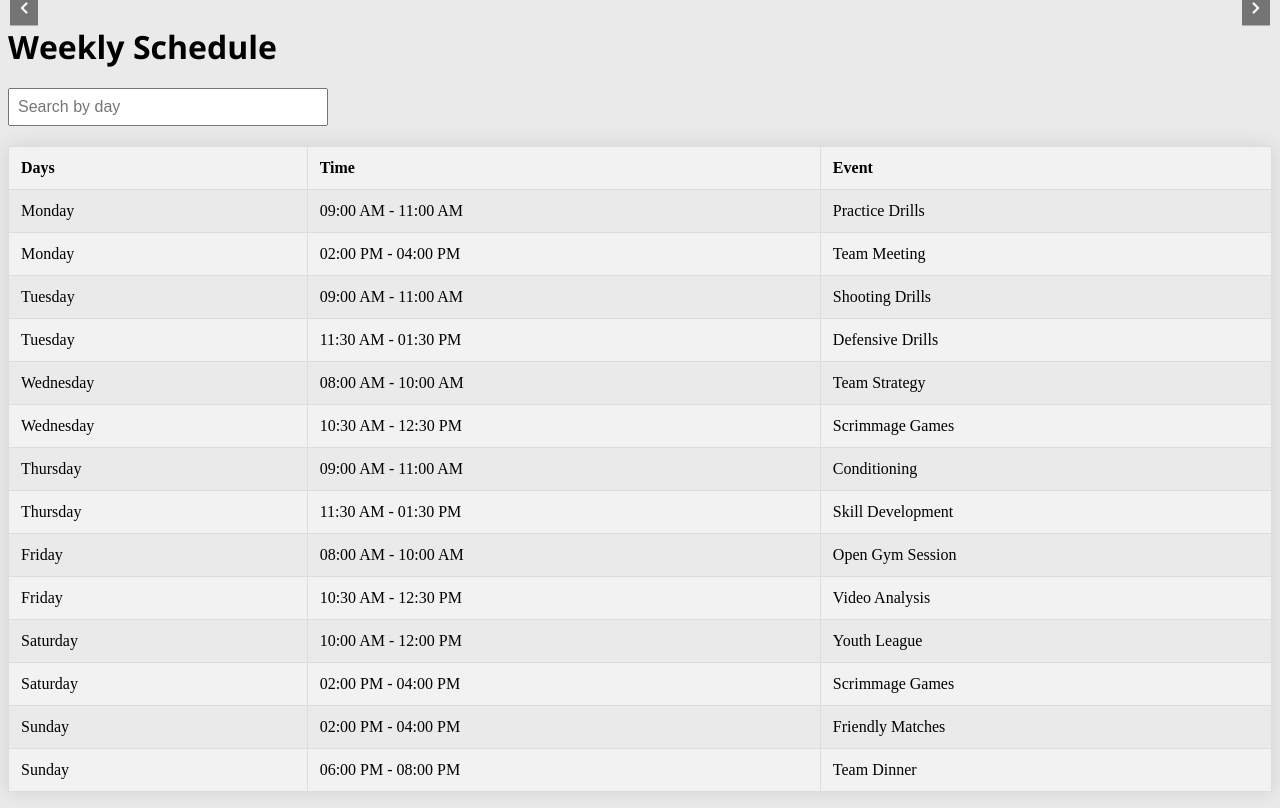
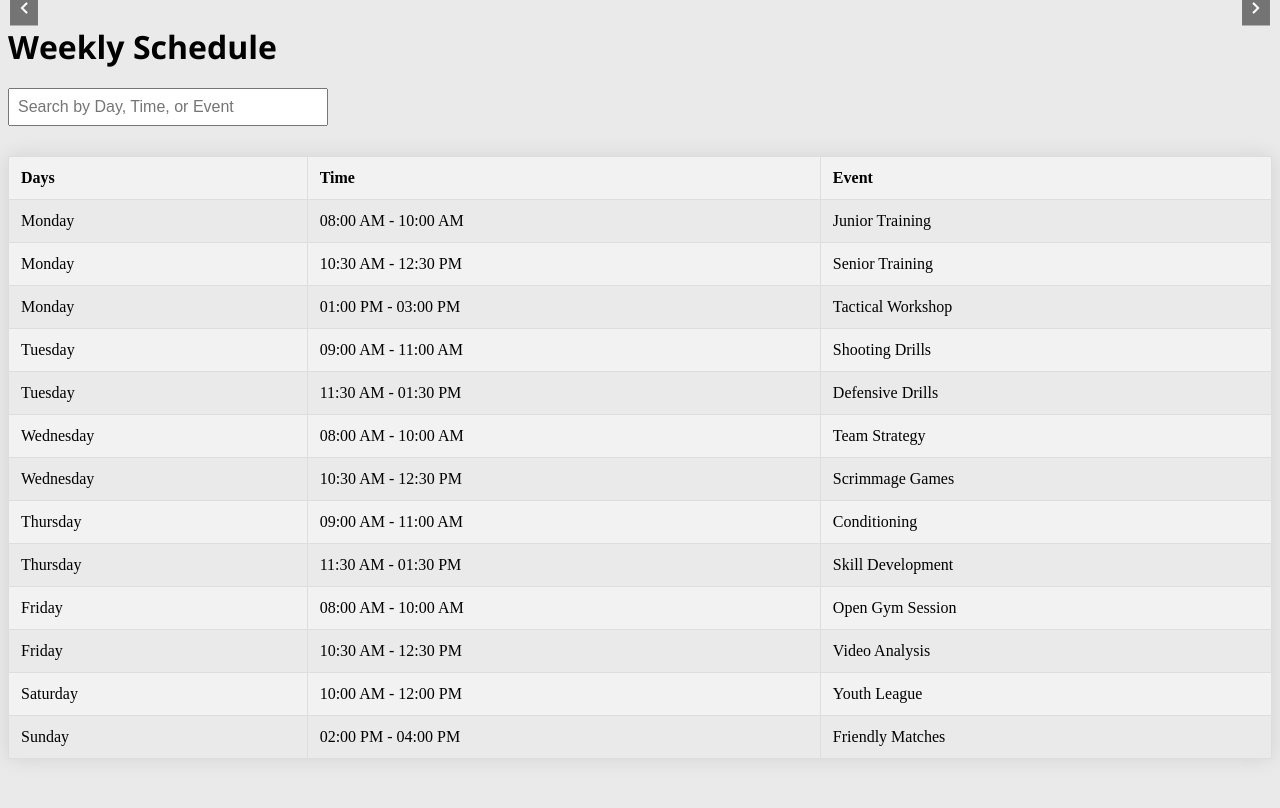
Before and after one commit to MakMongia/EliteFinal, a React (Create React App) app in the folder my-app/: page / in a window 1280 px wide. Shown: the part 472-1280 px from the top of the page. Built offline with nearby package versions, Linux system fonts and the light colour scheme.

Commit message:
Schedule & Search Bar are done
Schedule & Search Bar are done

```diff
--- a/my-app/src/Component/Main/Schedule/Schedule.css
+++ b/my-app/src/Component/Main/Schedule/Schedule.css
@@ -1,21 +1,21 @@
-/* Schedule.css */
-
 #schedule {
-  margin-bottom: 40px;
+  margin-bottom: 80px;
 }
 
-#schedule h1 {
-  margin-bottom: 20px;
+.schedule-container {
+  display: flex;
+  flex-direction: column;
+  align-items: stretch;
 }
 
-#schedule input {
+.search-input {
   margin-bottom: 10px;
   padding: 8px;
   width: 100%;
   max-width: 300px;
 }
 
-#schedule table {
+.schedule-table {
   width: 100%;
   border-collapse: collapse;
   margin-top: 20px;
@@ -23,21 +23,21 @@
   box-shadow: 0 0 20px rgba(0, 0, 0, 0.1);
 }
 
-#schedule th,
-#schedule td {
+.schedule-table th,
+.schedule-table td {
   border: 1px solid #ddd;
   padding: 12px;
   text-align: left;
 }
 
-#schedule th {
+.schedule-table th {
   background-color: #f2f2f2;
 }
 
-#schedule tbody tr:nth-child(even) {
+.schedule-table tbody tr:nth-child(even) {
   background-color: #f2f2f2;
 }
 
-#schedule tbody tr:hover {
+.schedule-table tbody tr:hover {
   background-color: #ddd;
 }
--- a/my-app/src/Component/Main/Schedule/Schedule.js
+++ b/my-app/src/Component/Main/Schedule/Schedule.js
@@ -1,7 +1,6 @@
 import React, { useState } from 'react';
 import './Schedule.css';
 import scheduleDataJson from '../Schedule/scheduleData.json';
-
 
 function Schedule() {
   const [search, setSearch] = useState('');
@@ -9,14 +8,16 @@ function Schedule() {
   return (
     <section id="schedule">
       <h1>Weekly Schedule</h1>
+      <div className="schedule-container">
         <input
           type="text"
-        placeholder="Search by day"
+          placeholder="Search by Day, Time, or Event"
           value={search}
           onChange={(e) => setSearch(e.target.value)}
+          className="search-input"
         />
         {scheduleDataJson.length > 0 ? (
-        <table>
+          <table className="schedule-table">
             <thead>
               <tr>
                 <th>Days</th>
@@ -46,6 +47,7 @@ function Schedule() {
         ) : (
           <p>No schedule data available</p>
         )}
+      </div>
     </section>
   );
 }
--- a/my-app/src/Component/Main/Schedule/scheduleData.json
+++ b/my-app/src/Component/Main/Schedule/scheduleData.json
@@ -1,13 +1,18 @@
 [
   {
     "day": "Monday",
-    "time": "09:00 AM - 11:00 AM",
-    "event": "Practice Drills"
+    "time": "08:00 AM - 10:00 AM",
+    "event": "Junior Training"
   },
   {
     "day": "Monday",
-    "time": "02:00 PM - 04:00 PM",
-    "event": "Team Meeting"
+    "time": "10:30 AM - 12:30 PM",
+    "event": "Senior Training"
+  },
+  {
+    "day": "Monday",
+    "time": "01:00 PM - 03:00 PM",
+    "event": "Tactical Workshop"
   },
   {
     "day": "Tuesday",
@@ -55,18 +60,8 @@
     "event": "Youth League"
   },
   {
-    "day": "Saturday",
-    "time": "02:00 PM - 04:00 PM",
-    "event": "Scrimmage Games"
-  },
-  {
     "day": "Sunday",
     "time": "02:00 PM - 04:00 PM",
     "event": "Friendly Matches"
-  },
-  {
-    "day": "Sunday",
-    "time": "06:00 PM - 08:00 PM",
-    "event": "Team Dinner"
   }
 ]
--- a/my-app/src/index.css
+++ b/my-app/src/index.css
@@ -14,6 +14,7 @@ h1 {
     font-size: 32px;
     font-family: 'Open Sans', sans-serif;
     font-weight: bold;
+    margin-bottom: 20px;
 }
 
 h2 {
```
Lines whose indentation alone changed are shown as unchanged.
